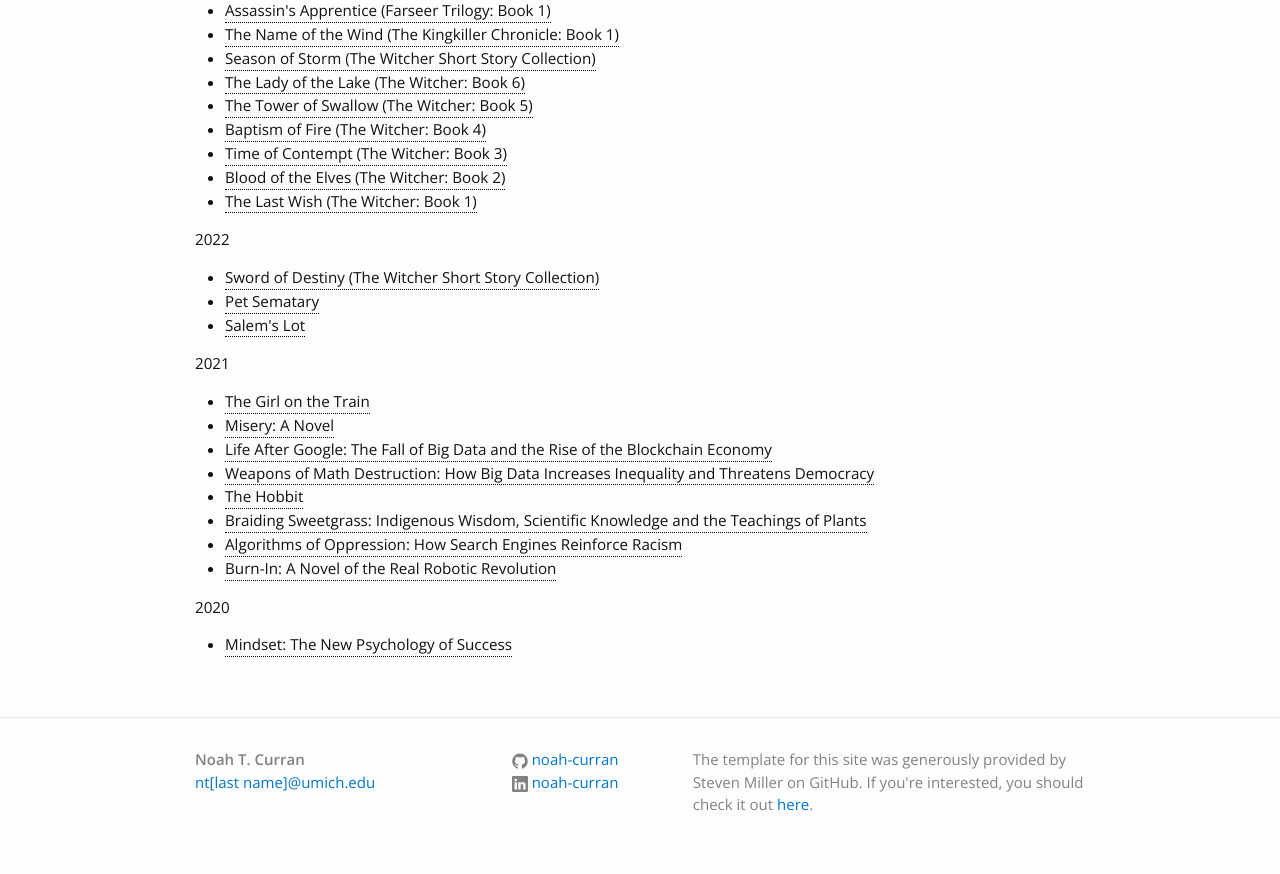
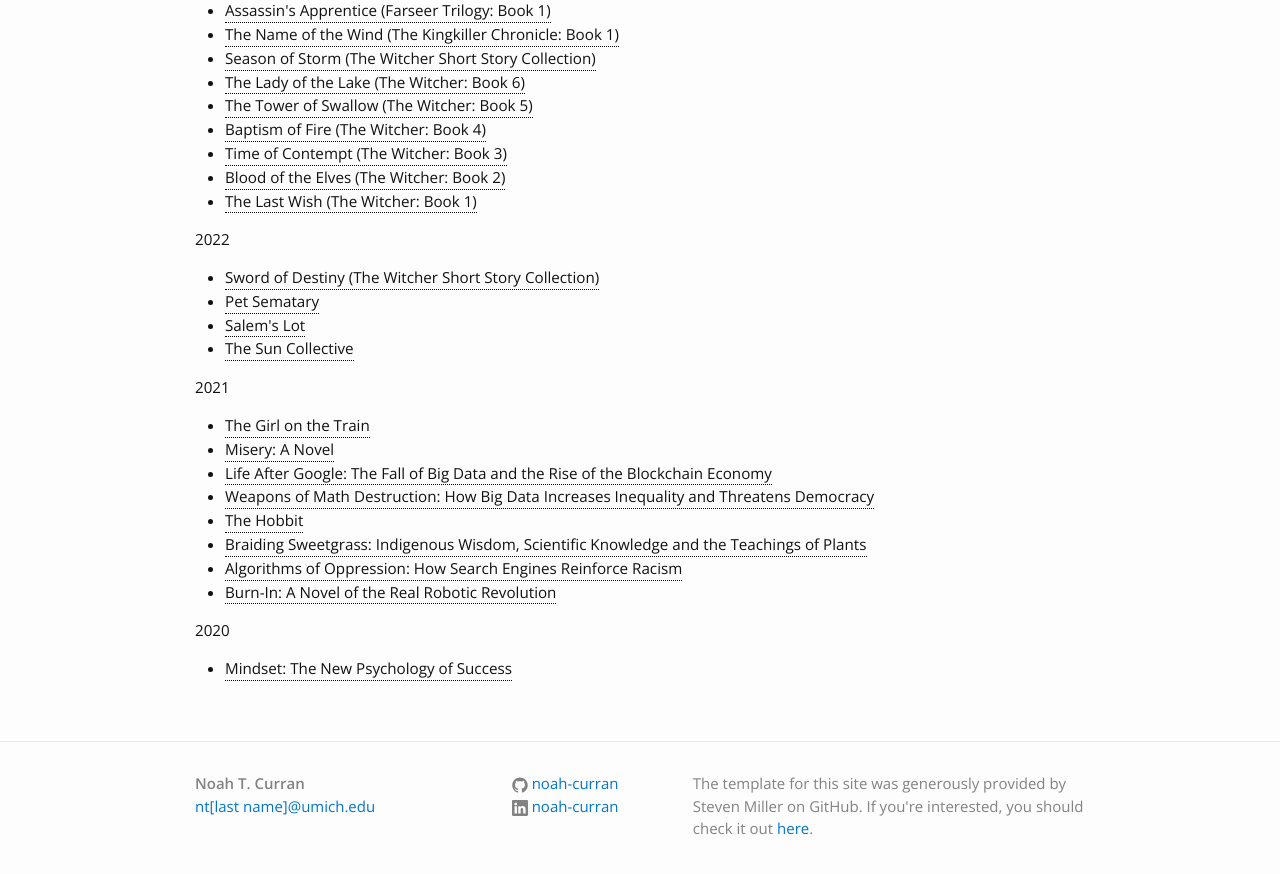
Before and after one commit to noah-curran/noah-curran.github.io, a Jekyll site: the page built from interests/reading.md, in a window 1280 px wide and 900 px high, scrolled down 690 px. Shown: the top 874 px of the window. Built offline with Jekyll 4.4.1, drawn with Linux system fonts in a browser that asks for light colours.

Commit message:
add The Sun Collective

```diff
--- a/interests/reading.md
+++ b/interests/reading.md
@@ -44,6 +44,7 @@
 - {% include tooltip.html title="Sword of Destiny (The Witcher Short Story Collection)" author="Andrzej Sapkowski" %}
 - {% include tooltip.html title="Pet Sematary" author="Stephen King" %}
 - {% include tooltip.html title="Salem's Lot" author="Stephen King" %}
+- {% include tooltip.html title="The Sun Collective" author="Charles Baxter" %}
 
 #### 2021
 
```
